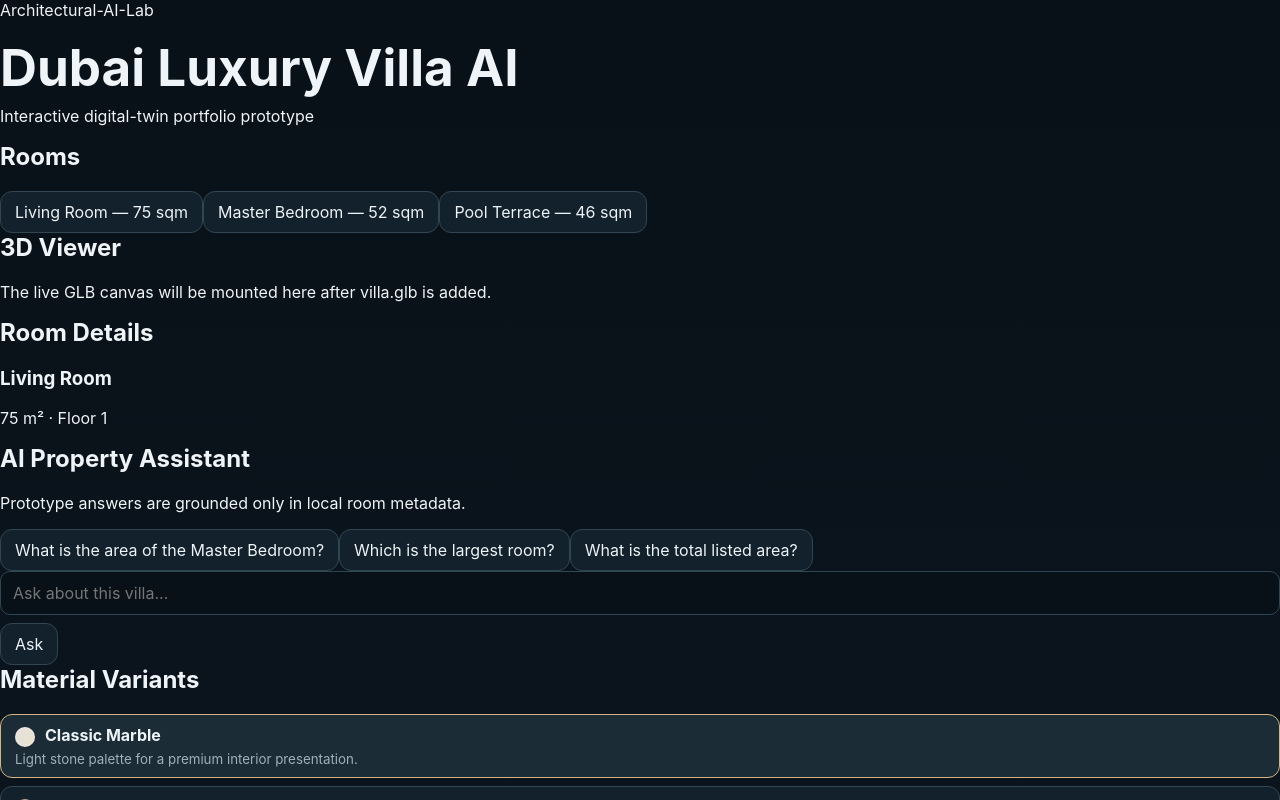
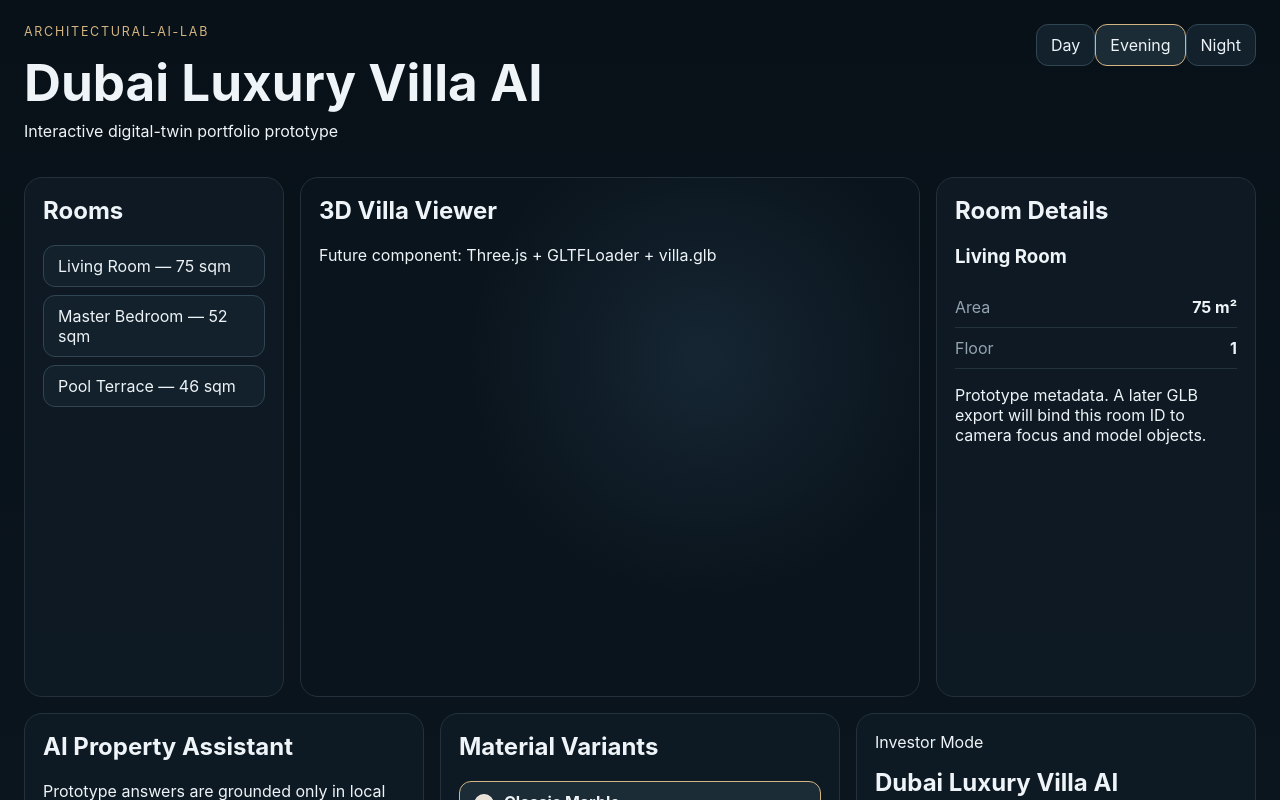
Before and after one commit to safal207/Architectural-AI-Lab, a React (Vite) app in the folder projects/Dubai-Luxury-Villa-AI/web-viewer/app/: page / in a window 1280 px wide. Shown: the top 800 px of the page. Built offline with nearby package versions, Linux system fonts and the light colour scheme.

Commit message:
Style and connect dashboard components

```diff
--- a/projects/Dubai-Luxury-Villa-AI/web-viewer/app/src/Dashboard.jsx
+++ b/projects/Dubai-Luxury-Villa-AI/web-viewer/app/src/Dashboard.jsx
@@ -1,40 +1,67 @@
 import { useState } from 'react';
 import roomsData from '../data/rooms.json';
+import VillaViewer from './VillaViewer';
 import RoomSelector from './RoomSelector';
 import AIPropertyAssistant from './AIPropertyAssistant';
 import MaterialSwitcher from './MaterialSwitcher';
 import InvestorMode from './InvestorMode';
+import { lightingModes } from './DayNightMode';
 
 export default function Dashboard() {
   const rooms = roomsData.rooms ?? [];
   const [selectedRoom, setSelectedRoom] = useState(rooms[0] ?? null);
   const [material, setMaterial] = useState(null);
+  const [lightingMode, setLightingMode] = useState('evening');
+  const activeLighting = lightingModes[lightingMode] ?? lightingModes.day;
 
   return (
-    <main>
-      <header>
-        <p>Architectural-AI-Lab</p>
-        <h1>Dubai Luxury Villa AI</h1>
-        <p>Interactive digital-twin portfolio prototype</p>
+    <main className="app-shell">
+      <header className="app-header">
+        <div>
+          <p className="eyebrow">Architectural-AI-Lab</p>
+          <h1>Dubai Luxury Villa AI</h1>
+          <p>Interactive digital-twin portfolio prototype</p>
+        </div>
+        <nav aria-label="Lighting mode">
+          {Object.entries(lightingModes).map(([key, mode]) => (
+            <button
+              key={key}
+              type="button"
+              className={lightingMode === key ? 'is-active' : ''}
+              onClick={() => setLightingMode(key)}
+            >
+              {mode.name}
+            </button>
+          ))}
+        </nav>
       </header>
 
-      <section>
-        <aside>
+      <section className="app-grid">
+        <aside className="panel rooms-panel">
           <h2>Rooms</h2>
           <RoomSelector onSelect={setSelectedRoom} />
         </aside>
 
-        <article>
-          <h2>3D Viewer</h2>
-          <p>The live GLB canvas will be mounted here after villa.glb is added.</p>
+        <article className="viewer-panel">
+          <VillaViewer
+            selectedRoom={selectedRoom}
+            lightingMode={activeLighting}
+            material={material}
+          />
         </article>
 
-        <aside>
+        <aside className="panel room-details">
           <h2>Room Details</h2>
           {selectedRoom ? (
             <div>
               <h3>{selectedRoom.name}</h3>
-              <p>{selectedRoom.area} m² · Floor {selectedRoom.floor}</p>
+              <dl>
+                <div><dt>Area</dt><dd>{selectedRoom.area} m²</dd></div>
+                <div><dt>Floor</dt><dd>{selectedRoom.floor}</dd></div>
+              </dl>
+              <p>
+                Prototype metadata. A later GLB export will bind this room ID to camera focus and model objects.
+              </p>
             </div>
           ) : (
             <p>Select a room.</p>
@@ -42,14 +69,16 @@ export default function Dashboard() {
         </aside>
       </section>
 
-      <section>
+      <section className="lower-grid">
         <AIPropertyAssistant />
         <MaterialSwitcher onChange={setMaterial} />
         <InvestorMode />
       </section>
 
       <footer>
-        Material concept: {material?.name ?? 'Classic Marble'} · Portfolio prototype
+        <span>Lighting: {activeLighting.name}</span>
+        <span>Material: {material?.name ?? 'Classic Marble'}</span>
+        <span>Concept portfolio — not construction documentation</span>
       </footer>
     </main>
   );
```
